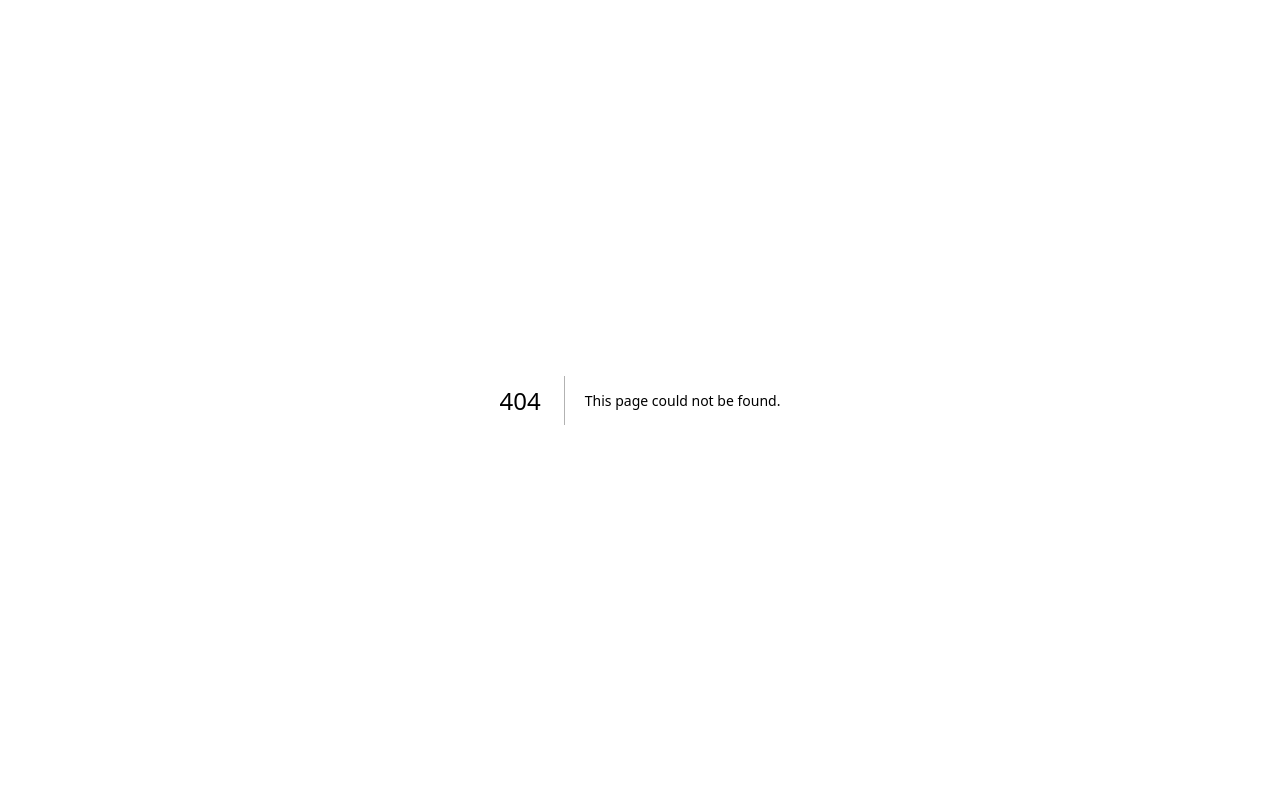
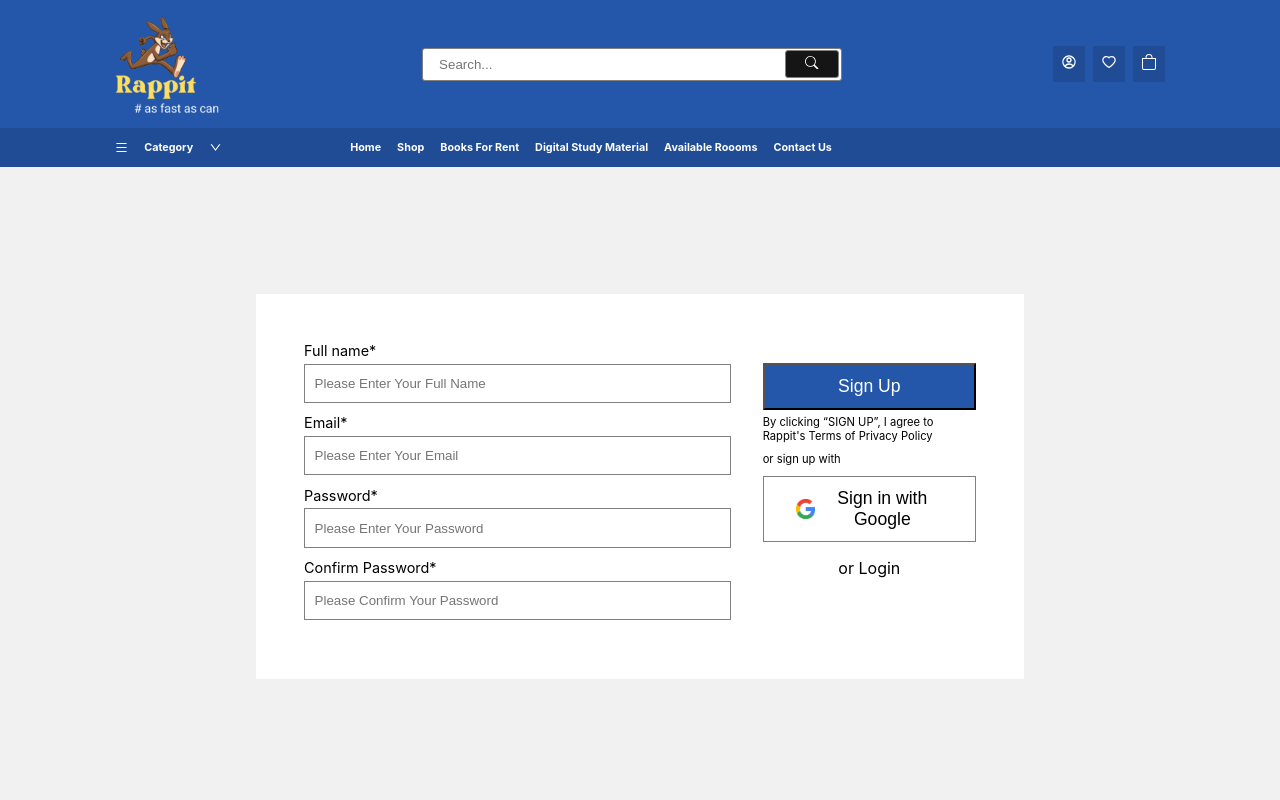
Before and after one commit to Ashimkarrki/rippet-frontend, a Next.js app: page /signup in a window 1280 px wide. Before the commit this address had no page. Shown: the top 800 px of the page. Built offline with nearby package versions, Linux system fonts and the light colour scheme.

Commit message:
Sign up and login page is updated! :::=> Aakash

```diff
--- a/components/CarouselComponent.js
+++ b/components/CarouselComponent.js
@@ -13,7 +13,7 @@ const CarouselComponent = ({ list, title }) => {
     speed: 500,
     slidesToShow: 3,
     slidesToScroll: 1,
-    rows: 2,
+    rows: 1,
     responsive: [
       {
         breakpoint: 3000,
--- /dev/null
+++ b/components/SignUpComponent.js
@@ -0,0 +1,45 @@
+import style from "../styles/FormComponent.module.css"
+import Image from "next/image"
+import Googlelogo from "../public/google.png"
+import Link from "next/link"
+export const SignUpComponent = () => {
+  return (
+
+    <div className={style.FormContainer}>
+    <div className={style.FormSubContainer}>
+    <div>
+        <div className={style.inputContainer}>
+        <label className={style.formlabel}>Full name*</label>
+        <input className={style.forminput}  type="text"  placeholder="Please Enter Your Full Name"/>
+        </div>
+        <div className={style.inputContainer}>
+        <label className={style.formlabel}>Email*</label>
+        <input className={style.forminput}  type="text"  placeholder="Please Enter Your Email"/>
+        </div>
+        <div className={style.inputContainer}>
+        <label className={style.formlabel}>Password*</label>
+        <input className={style.forminput}  type="text"  placeholder="Please Enter Your Password"/>
+        </div>
+        <div className={style.inputContainer}>
+        <label className={style.formlabel}>Confirm Password*</label>
+        <input className={style.forminput}  type="text"  placeholder="Please Confirm Your Password"/>
+        </div>
+    </div>
+    <div >
+        <button className={style.formbutton}>
+            Sign Up
+        </button>
+        <p className={style.formparagraph}>By clicking “SIGN UP”, I agree to Rappit's Terms of <a href="#">Privacy Policy</a></p>
+        <p className={style.formparagraph}>or sign up with</p>
+        <button className={style.googlebutton}>
+            <Image src={Googlelogo} width={'20'} height={'20'} />
+            Sign in with Google
+        </button>
+        <div className={style.orlogin}>
+        <p>or <Link href="login">Login</Link></p>
+        </div>
+    </div>
+    </div>
+    </div>
+  )
+}
--- /dev/null
+++ b/pages/signup.js
@@ -0,0 +1,15 @@
+import Footer from "../components/Footer"
+import { SignUpComponent } from "../components/SignUpComponent"
+import Navbar from "../components/Navbar"
+
+const SignUp = () => {
+  return (
+    <div>
+      <Navbar />
+      <SignUpComponent/>
+      <Footer/>
+    </div>
+  )
+}
+
+export default SignUp
--- /dev/null
+++ b/styles/FormComponent.module.css
@@ -0,0 +1,63 @@
+
+.FormContainer{
+    display: flex;
+    justify-content: center;
+    background-color: rgb(241, 241, 241);
+    height: 80vh;
+    align-items: center;
+}
+.FormSubContainer{
+    padding: 3rem;
+    background-color: white;
+    max-width: 60vw;
+    display: grid;
+    grid-template-columns: 2fr 1fr;
+    grid-gap: 2rem;
+}
+.inputContainer{
+    display: flex;
+    flex-direction: column;
+    margin-bottom: .7rem;
+}
+.formlabel{
+    font-size: .9rem;
+    margin-bottom: .3rem;
+}
+
+.forminput{
+    padding: .7rem .6rem;
+    outline: none;
+    border: .02rem solid gray;
+}
+
+.formbutton{
+    margin-top: 1.3rem;
+    margin-bottom: .3rem;
+    width: 100%;
+    padding: .7rem 2rem;
+    background-color: #2457aa;
+    color: white;
+    font-size: 1.1rem;
+    cursor: pointer;
+}
+.formparagraph{
+    font-size: .7rem;
+    margin-bottom: .6rem;
+}
+.googlebutton{
+    display: flex;
+    align-items: center;
+    gap: .4rem;
+    width: 100%;
+    padding: .7rem 2rem;
+    font-size: 1.1rem;
+    background-color: white;
+    border: .05rem solid gray;
+    cursor: pointer;
+}
+
+.orlogin{
+    display: flex;
+    justify-content: center;
+    margin-top: 1rem;
+}
```
Also changed, not shown: components/LoginComponent.js (added, +37 -0 lines), pages/index.js (+1 -91 lines), pages/login.js (added, +15 -0 lines), public/google.png (added), 1 other file (tests, documents, lock files or other folders).
